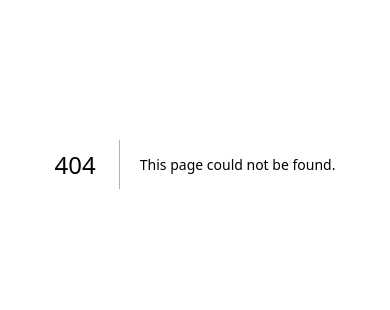
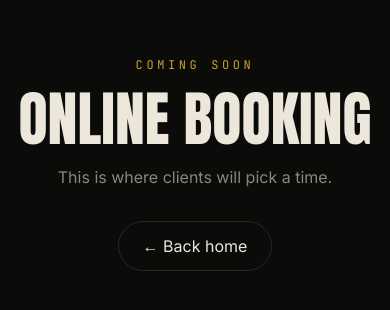
Before and after one commit to CSE-TavienSmith/EBlendz-booking, a Next.js app: page /book in a window 390 px wide. Before the commit this address had no page. Shown: the part 258-568 px from the top of the page. Built offline with nearby package versions, Linux system fonts and the light colour scheme.

Commit message:
Fix /book page, card label styles, reduced motion, mobile wrap, polish

```diff
--- /dev/null
+++ b/src/app/book/page.tsx
@@ -0,0 +1,14 @@
+import Link from "next/link";
+
+export default function BookPage() {
+  return (
+    <main className="flex min-h-screen flex-col items-center justify-center px-4 text-center">
+      <p className="font-mono text-xs uppercase tracking-[0.3em] text-gold">Coming soon</p>
+      <h1 className="mt-4 font-display text-6xl uppercase">Online booking</h1>
+      <p className="mt-4 max-w-md text-muted">This is where clients will pick a time.</p>
+      <Link href="/" className="mt-8 rounded-full border border-line px-6 py-3 hover:border-gold">
+        ← Back home
+      </Link>
+    </main>
+  );
+}
--- a/src/app/globals.css
+++ b/src/app/globals.css
@@ -47,12 +47,6 @@ body {
   animation: marquee 28s linear infinite;
 }
 
-/* Respect people who turn off motion in their device settings */
-@media (prefers-reduced-motion: reduce) {
-  .marquee { animation: none; }
-  .reveal { opacity: 1; transform: none; transition: none; }
-}
-
 /* Scroll reveal: starts invisible and slightly lower, then fades up */
 .reveal {
   opacity: 0;
@@ -63,3 +57,9 @@ body {
   opacity: 1;
   transform: none;
 }
+
+/* Respect people who turn off motion in their device settings */
+@media (prefers-reduced-motion: reduce) {
+  .marquee { animation: none; }
+  .reveal { opacity: 1; transform: none; transition: none; }
+}
--- a/src/components/ClaimChair.tsx
+++ b/src/components/ClaimChair.tsx
@@ -26,7 +26,7 @@ export function ClaimChair() {
           Book at the Studio
         </Link>
         <Link
-          href="/book?type=TRAVEL"
+          href="/book?type=TRAVEL_CUTZ"
           className="rounded-full border border-bone/40 px-8 py-4 font-semibold transition hover:border-gold hover:text-gold"
         >
           Book a Travel Cut
--- a/src/components/Footer.tsx
+++ b/src/components/Footer.tsx
@@ -7,17 +7,17 @@ export function Footer() {
             <div className="mx-auto grid max-w-6xl gap-8 px-4 py-14 sm:grid-cols-3 sm:px-6">
                 <div>
                     <p className="font-display text-4xl uppercase">{siteConfig.name}</p>
-                    <p className="mt-2 font-serif text-xl italic text-muted">Sharp lines. Clean fades. All around the city.</p>
+                    <p className="mt-2 font-serif text-xl italic text-muted">Sharp cutz. Clean fades. All around the city.</p>
                 </div>
                 <div className="space-y-2 font-mono text-sm text-muted">
                     <p>{siteConfig.city}</p>
                     <p>{siteConfig.hours}</p>
                 </div>
-                                <div className="space-y-2 font-mono text-sm">
+                <div className="space-y-2 font-mono text-sm">
                     <a className="block hover:text-gold" href={`sms:${siteConfig.phone}`}>
                         Text {siteConfig.phone}
                     </a>
-                        <a
+                    <a
                         className="block hover:text-gold"
                         href={`https://instagram.com/${siteConfig.instagram}`}
                         target="_blank"
--- a/src/components/Hero.tsx
+++ b/src/components/Hero.tsx
@@ -1,4 +1,5 @@
 import { Logo } from "@/components/Logo";
+import { siteConfig } from "@/lib/siteConfig";
 
 export function Hero() {
   return (
@@ -11,7 +12,7 @@ export function Hero() {
 
       <div className="relative mx-auto w-full max-w-6xl px-4 pb-14 sm:px-6">
         <p className="font-mono text-xs uppercase tracking-[0.3em] text-muted">
-          Columbia, SC · By appointment only
+          {siteConfig.city} · By appointment only
         </p>
 
         <h1 className="mt-4 font-display text-[22vw] uppercase leading-[0.85] sm:text-[17vw] lg:text-[13rem]">
--- a/src/components/Menu.tsx
+++ b/src/components/Menu.tsx
@@ -28,7 +28,7 @@ export function Menu({ services }: { services: Service[] }) {
                     <li key={s.id} className="flex items-baseline gap-4 border-b border-line py-4">
                       <span className="text-lg font-medium">{s.name}</span>
                       <span className="flex-1 border-b border-dotted border-line" aria-hidden="true" />
-                      <span className="font-mono text-sm text-muted">{formatDuration(s.durationMinutes)}</span>
+                      <span className="whitespace-nowrap font-mono text-sm text-muted">{formatDuration(s.durationMinutes)}</span>
                       <span className="w-16 text-right font-serif text-2xl italic text-gold">
                         {formatPrice(s.priceCents)}
                       </span>
--- a/src/components/TheCutz.tsx
+++ b/src/components/TheCutz.tsx
@@ -30,7 +30,7 @@ export function TheCutz() {
                             href="#book"
                             className="group flex h-full flex-col rounded-2xl border border-line bg-ink-2 p-7 transition hover:border-gold"
                         >
-            <p className="mt-auto pt-8 text-sm font-semibold transition group-hover:text-gold">
+                            <p className="font-mono text-xs uppercase tracking-[0.25em] text-muted">
                                 {option.label}
                             </p>
                             <div className="mt-6 flex items-end justify-between gap-4">
@@ -38,7 +38,7 @@ export function TheCutz() {
                                 <p className="font-serif text-3xl italic text-gold">{option.price}</p>
                             </div>
                             <p className="mt-4 text-muted">{option.body}</p>
-              <p className="mt-8 text-sm font-semibold transition group-hover:text-gold">
+                            <p className="mt-auto pt-8 text-sm font-semibold transition group-hover:text-gold">
                                 Book this →
                             </p>
                         </a>
```
Also changed, not shown: src/components/Nav.tsx (indentation only). Lines whose indentation alone changed are shown as unchanged.
